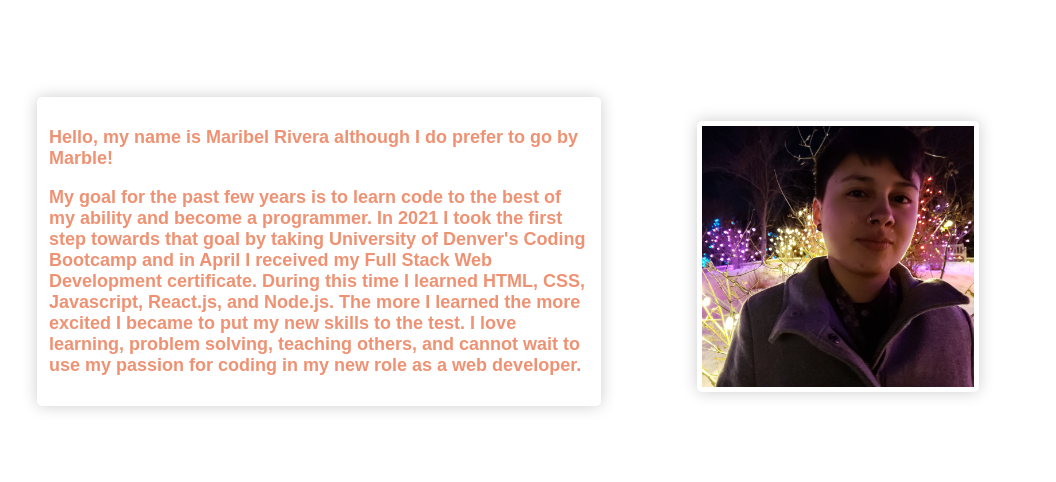
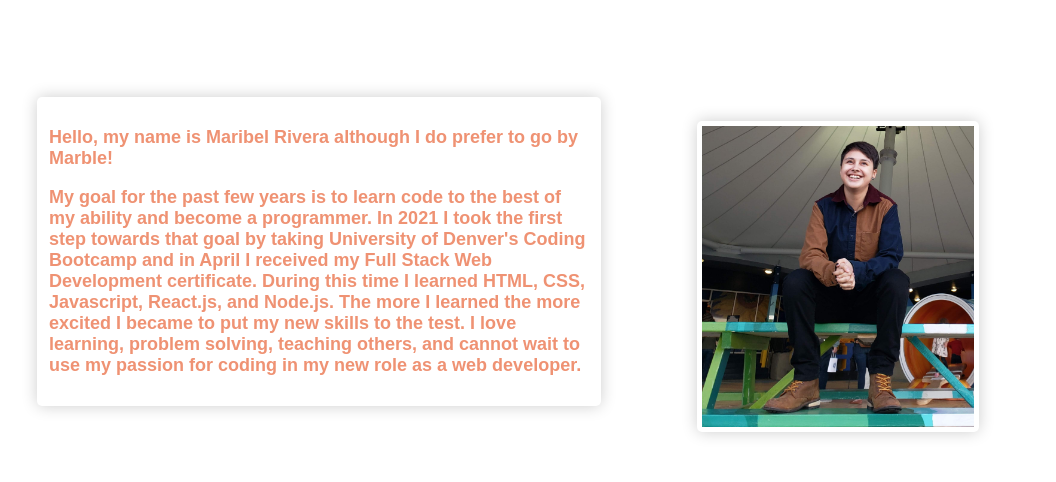
Before and after one commit to mrivera0014/react-portfolio-2.0, a React (Create React App) app: page / in a window 1280 px wide. Shown: the part 940-1422 px from the top of the page, without its empty margins (81-1137 px from the left). Built offline with nearby package versions, Linux system fonts and the light colour scheme.

Commit message:
changed about me picture

```diff
--- a/src/components/ProfileCard/ProfileCard.js
+++ b/src/components/ProfileCard/ProfileCard.js
@@ -2,7 +2,7 @@ import React from 'react'
 import * as FaIcons from 'react-icons/fa'
 // import * as DiIcons from 'react-icons/fa'
 
-import headshot from '../../assets/Images/headshot.jpg'
+import AboutMePic from '../../assets/Images/AboutMePic.jpg'
 import './ProfileCard.css'
 
 function ProfileCard() {
@@ -10,7 +10,7 @@ function ProfileCard() {
         <div className='body'>
             <h1 className='aboutTitle'>About Me</h1>
             <figure className='aboutMe'>
-                <img className='profileImg' src={headshot} alt='maribel-rivera-headshot'></img>
+                <img className='profileImg' src={AboutMePic} alt='maribel-rivera-headshot'></img>
                 <p className='aboutMePar'>
                     <p>
                         Hello, my name is Maribel Rivera although I do prefer to go by Marble!
```
Also changed, not shown: public/assets/About-Me-Pic.jpg (added), src/assets/Images/AboutMePic.jpg (added).
